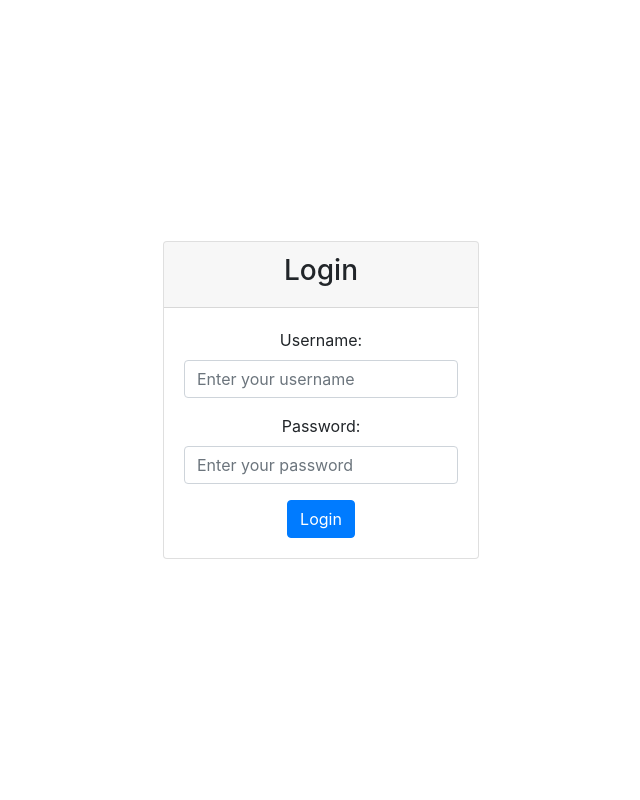
After one commit to Antoney20/checkout-page, a Django app: page /app/login/ in a window 1280 px wide. The commit adds this page. Shown: the whole page, without its empty margins (319-959 px from the left). Run offline with Django 4.2, Linux system fonts and the light colour scheme; some libraries are stand-ins or nearby versions.

Commit message:
login view and template

```diff
--- a/ecommerce/settings.py
+++ b/ecommerce/settings.py
@@ -77,7 +77,7 @@ WSGI_APPLICATION = 'ecommerce.wsgi.application'
 DATABASES = {
     'default': {
         'ENGINE': 'django.db.backends.mysql',
-        'NAME': 'commerce',
+        'NAME': 'test',
         'USER': 'root',
         'PASSWORD': 'Anto@2001',
         'HOST': 'localhost',  # Usually 'localhost' for local development
@@ -105,6 +105,7 @@ AUTH_PASSWORD_VALIDATORS = [
 ]
 
 
+AUTH_USER_MODEL = 'mpesa_appp.Registration'
 
 # Internationalization
 # https://docs.djangoproject.com/en/4.1/topics/i18n/
--- a/mpesa_appp/models.py
+++ b/mpesa_appp/models.py
@@ -1,18 +1,17 @@
 from django.db import models
 from django.contrib.auth.models import AbstractUser
 
-# Create your models here.\
 
 
 
-class Registration(models.Model):
 
+class Registration(AbstractUser):
+    username = models.CharField(max_length=255,unique=True)
     first_name = models.CharField(max_length=255)
     last_name = models.CharField(max_length=255)
     middle_name = models.CharField(max_length=255, blank=True)
     phone_number = models.CharField(max_length=15)
     password = models.CharField(max_length=255)
-    dob = models.DateField()
     email = models.EmailField()
     profile_image = models.ImageField(upload_to='profile_images/')
 
--- /dev/null
+++ b/mpesa_appp/templates/mpesa_appp/login.html
@@ -0,0 +1,44 @@
+<!DOCTYPE html>
+<html lang="en">
+<head>
+  <meta charset="UTF-8">
+  <meta name="viewport" content="width=device-width, initial-scale=1.0">
+  <link rel="stylesheet" href="https://maxcdn.bootstrapcdn.com/bootstrap/4.5.2/css/bootstrap.min.css">
+  <title>Login Page</title>
+  <style>
+    .login-container {
+      display: flex;
+      justify-content: center;
+      align-items: center;
+      height: 100vh;
+    }
+  </style>
+</head>
+<body>
+  <div class="login-container">
+    <div class="card text-center">
+      <div class="card-header">
+        <h3>Login</h3>
+      </div>
+      <div class="card-body">
+        <form method="post" action="{% url 'login' %}">
+            {% csrf_token %}
+
+          <div class="form-group">
+            <label for="username">Username:</label>
+            <input type="text" class="form-control" id="username" name="username"placeholder="Enter your username">
+          </div>
+          <div class="form-group">
+            <label for="password">Password:</label>
+            <input type="password" class="form-control" id="password" name="password" placeholder="Enter your password">
+          </div>
+          <button type="submit" class="btn btn-primary">Login</button>
+        </form>
+      </div>
+    </div>
+  </div>
+
+  <script src="https://code.jquery.com/jquery-3.5.1.slim.min.js"></script>
+  <script src="https://cdn.jsdelivr.net/npm/bootstrap@4.5.2/js/bootstrap.min.js"></script>
+</body>
+</html>
--- a/mpesa_appp/urls.py
+++ b/mpesa_appp/urls.py
@@ -3,7 +3,10 @@ from django.urls import path
 from . import views
 
 urlpatterns = [
+
     path('index' , views.index, name="index"),
     path('checkout' , views.checkout, name="checkout"),
     path('register' , views.register, name="register"),
+    path('login/', views.login, name='login'),
+
 ]
--- a/mpesa_appp/views.py
+++ b/mpesa_appp/views.py
@@ -1,6 +1,7 @@
-from django.shortcuts import render
+from django.shortcuts import render,redirect
 from django.contrib.auth.models import User
 from django.contrib.auth.decorators import login_required
+from django.contrib.auth import authenticate, login
 import requests
 # Create your views here.
 from django.http import HttpResponse
@@ -8,6 +9,26 @@ from .models import Registration
 def index(request):
     return HttpResponse('Welcome index')
 
+def login(request):
+    if request.method == 'POST':
+        username = request.POST.get('username')
+        password = request.POST.get('password')
+
+        user = authenticate(request, username=username, password=password)
+
+        if user is not None:
+            # Authentication successful, login the user
+            #login(request, user)
+            return redirect('checkout')  # Replace 'checkout' with your desired redirect URL
+
+        else:
+            # Authentication failed, show login page with error message
+            error_message = 'Invalid username or password'
+            return render(request, 'mpesa_appp/login.html', {'error_message': error_message})
+
+    else:
+        # GET request, render the login page
+        return render(request, 'mpesa_appp/login.html')
 
 @login_required
 def checkout(request):
@@ -15,10 +36,8 @@ def checkout(request):
     user = request.user
     # Access the user's fields
     first_name = user.first_name
-    middle_name = user.middle_name
     last_name = user.last_name
     email = user.email
-    dob = user.dob
     phone_number = user.phone_number
     profile_image = user.profile_image
     return render(request, 'mpesa_appp/Checkout.html')
```
Also changed, not shown: mpesa_appp/templates/mpesa_appp/Checkout.html (+2 -6 lines), mpesa_appp/admin.py (line endings or trailing spaces), mpesa_appp/migrations/0002_user.py (added), mpesa_appp/migrations/0003_delete_user.py (added), mpesa_appp/migrations/0004_alter_registration_options_and_more.py (added), mpesa_appp/migrations/0005_remove_registration_dob.py (added), mpesa_appp/migrations/0006_alter_registration_username.py (added), profile_images/addphotos.png (added).
